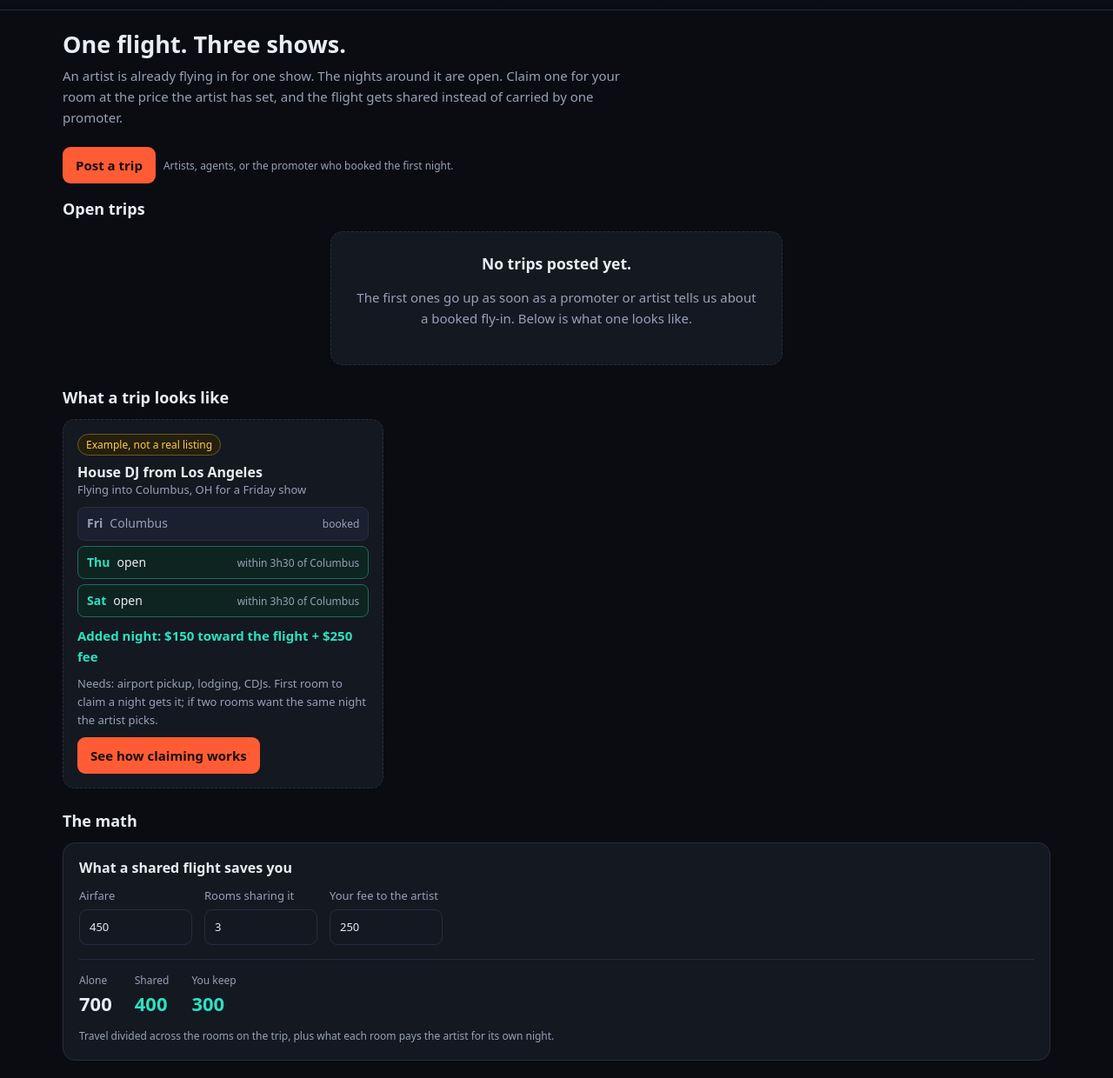
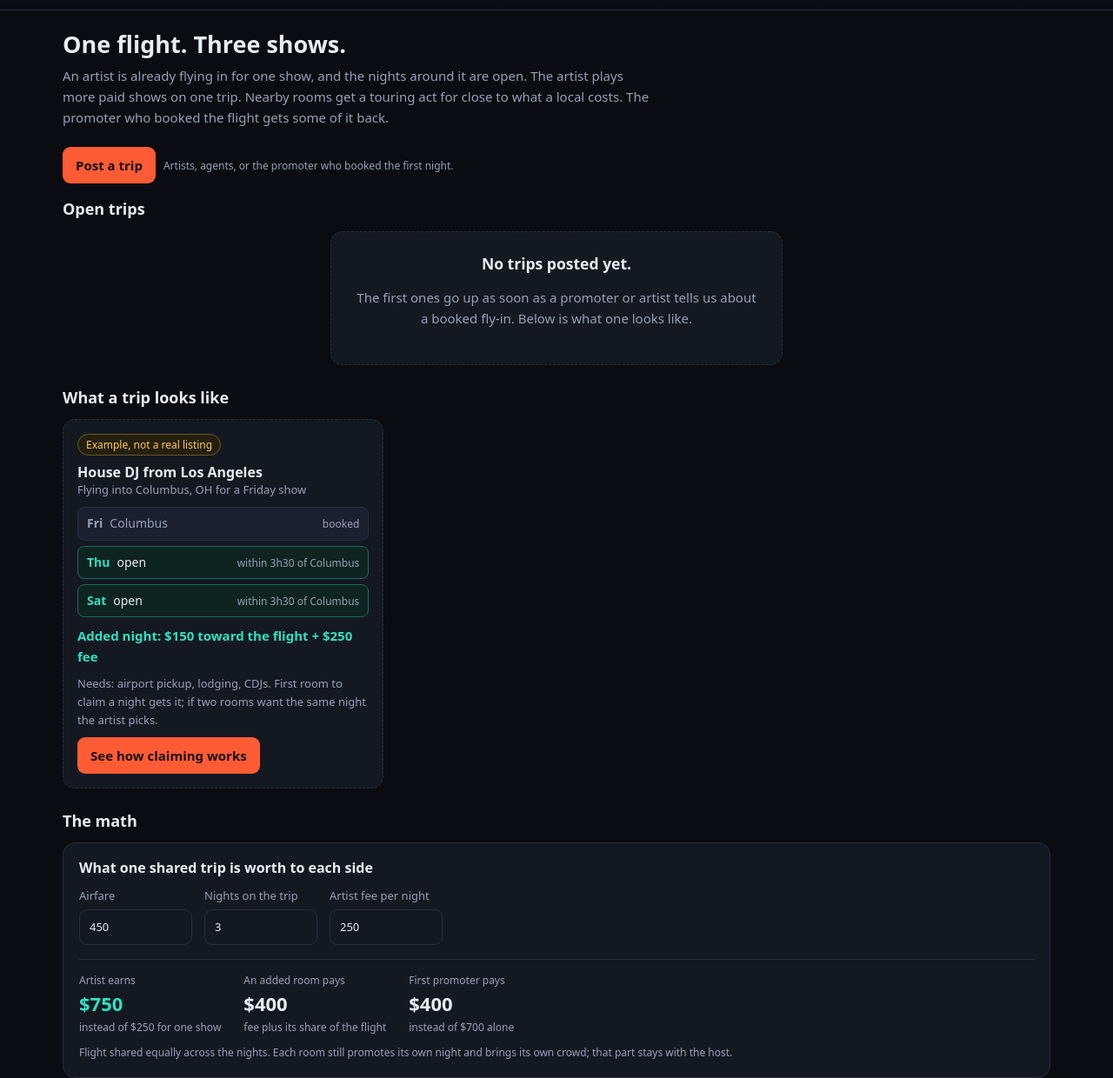
Before and after one commit to Albert-Botticus/botticus-site, a plain HTML site: page flyover/index.html in a window 1280 px wide. Shown: the part 67-1307 px from the top of the page at 87% size. Drawn offline with Linux system fonts and the light colour scheme.

Commit message:
Flyover: reframe value (artist nights first), fix stripped dollar signs

```diff
--- a/flyover/index.html
+++ b/flyover/index.html
@@ -177,9 +177,9 @@ legend{color:var(--dim);font-size:12px;padding:0 6px}
 <section class="pane on" id="pane-runs">
   <div class="hero">
     <h1>One flight. Three shows.</h1>
-    <p>An artist is already flying in for one show. The nights around it are open. Claim one
-       for your room at the price the artist has set, and the flight gets shared instead of
-       carried by one promoter.</p>
+    <p>An artist is already flying in for one show, and the nights around it are open. The
+       artist plays more paid shows on one trip. Nearby rooms get a touring act for close to
+       what a local costs. The promoter who booked the flight gets some of it back.</p>
   </div>
 
   <div class="row" style="margin-bottom:18px">
@@ -215,19 +215,22 @@ legend{color:var(--dim);font-size:12px;padding:0 6px}
 
   <h2 class="sectionhead">The math</h2>
   <div class="splitcalc">
-    <h3>What a shared flight saves you</h3>
+    <h3>What one shared trip is worth to each side</h3>
     <div class="calcrow">
       <label>Airfare <input type="number" id="cAir" value="450" min="0" step="25" /></label>
-      <label>Rooms sharing it <input type="number" id="cRooms" value="3" min="1" max="6" /></label>
-      <label>Your fee to the artist <input type="number" id="cFee" value="250" min="0" step="25" /></label>
+      <label>Nights on the trip <input type="number" id="cRooms" value="3" min="1" max="6" /></label>
+      <label>Artist fee per night <input type="number" id="cFee" value="250" min="0" step="25" /></label>
     </div>
     <div class="calcout">
-      <div><span class="k">Alone</span><strong id="cAlone">-</strong></div>
-      <div><span class="k">Shared</span><strong id="cSplit" class="good">-</strong></div>
-      <div><span class="k">You keep</span><strong id="cSave" class="good">-</strong></div>
+      <div><span class="k">Artist earns</span><strong id="cArtist" class="good">-</strong>
+        <span class="k" id="cArtistNote"></span></div>
+      <div><span class="k">An added room pays</span><strong id="cAdded">-</strong>
+        <span class="k">fee plus its share of the flight</span></div>
+      <div><span class="k">First promoter pays</span><strong id="cFirst">-</strong>
+        <span class="k" id="cFirstNote"></span></div>
     </div>
-    <p class="fine">Travel divided across the rooms on the trip, plus what each room pays the
-      artist for its own night.</p>
+    <p class="fine">Flight shared equally across the nights. Each room still promotes its own
+      night and brings its own crowd; that part stays with the host.</p>
   </div>
 </section>
 
@@ -420,9 +423,9 @@ function rateLabel(a) {
   if (r.model === 'airfare') return { text: 'Travel covered, no fee', listed: true };
   if (r.model === 'ask') return { text: 'Rate on request', listed: false };
   if (r.model === 'airfare-plus') {
-    return { text: r.amount ? `Travel + ${r.amount}` : 'Travel plus a fee', listed: true };
+    return { text: r.amount ? `Travel + $${r.amount}` : 'Travel plus a fee', listed: true };
   }
-  return { text: r.amount ? `${r.amount} flat` : 'Flat fee', listed: true };
+  return { text: r.amount ? `$${r.amount} flat` : 'Flat fee', listed: true };
 }
 
 /* travel dates come only from real submissions */
@@ -532,13 +535,14 @@ function renderOpenDates() {
 
 function recalc() {
   const air = Number($('cAir').value || 0);
-  const rooms = Math.max(1, Number($('cRooms').value || 1));
+  const nights = Math.max(1, Number($('cRooms').value || 1));
   const fee = Number($('cFee').value || 0);
-  const alone = air + fee;
-  const split = Math.round(air / rooms) + fee;
-  $('cAlone').textContent = `${alone}`;
-  $('cSplit').textContent = `${split}`;
-  $('cSave').textContent = `${Math.max(0, alone - split)}`;
+  const share = Math.round(air / nights);
+  $('cArtist').textContent = `$${fee * nights}`;
+  $('cArtistNote').textContent = nights > 1 ? `instead of $${fee} for one show` : 'one show';
+  $('cAdded').textContent = `$${fee + share}`;
+  $('cFirst').textContent = `$${fee + share}`;
+  $('cFirstNote').textContent = nights > 1 ? `instead of $${fee + air} alone` : 'carrying the whole flight';
 }
 ['cAir', 'cRooms', 'cFee'].forEach((id) => $(id).addEventListener('input', recalc));
 $('postTrip').onclick = () => openTripForm();
```
